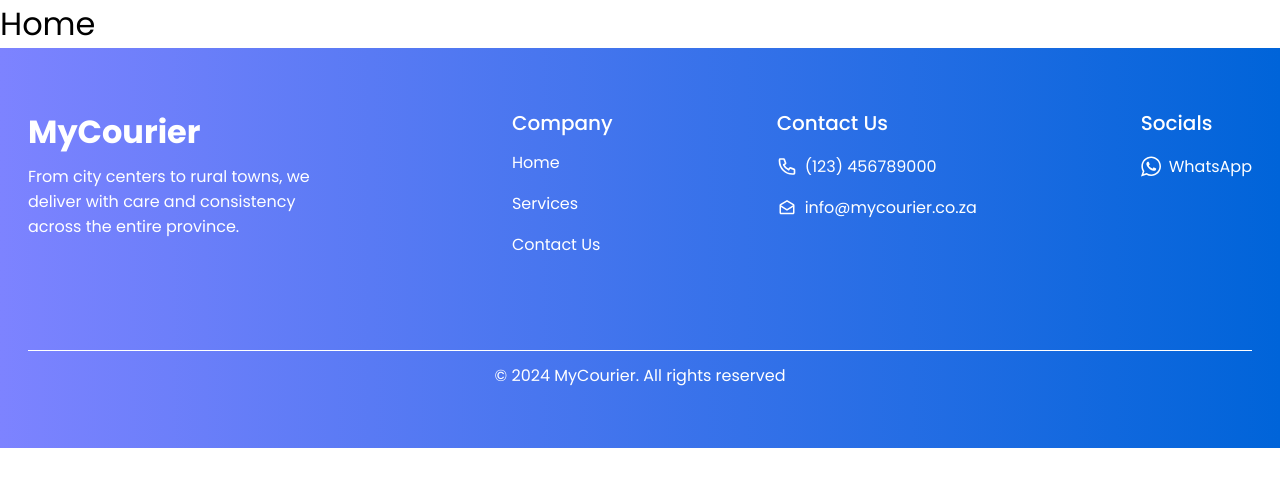
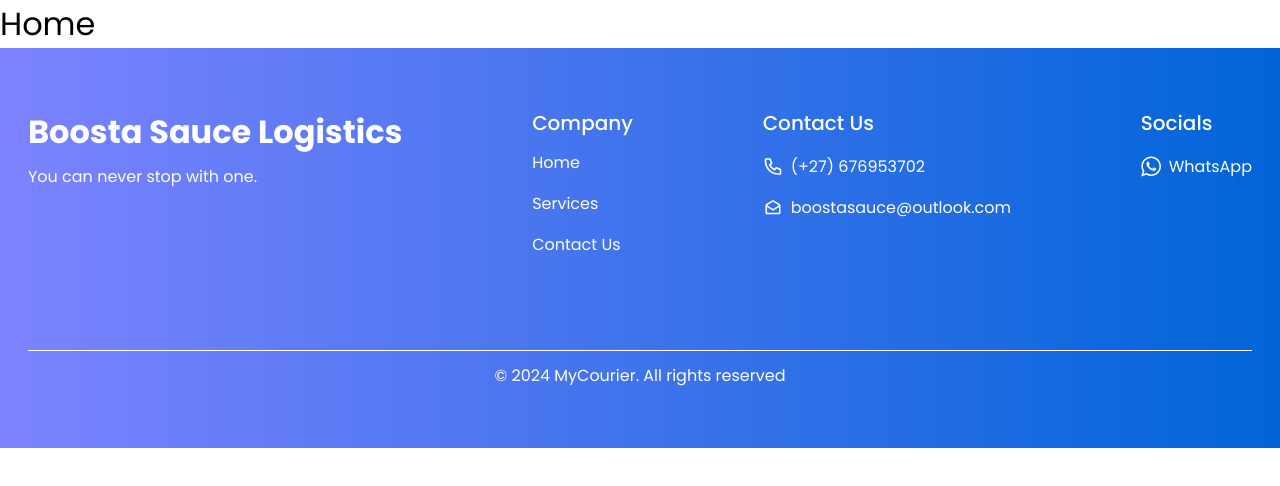
Before and after one commit to DEGEN101/Boosta-Sauce-Courier-Service-Website, a React (Create React App) app: page /#/ in a window 1280 px wide. Shown: the top 486 px of the page. Built offline with nearby package versions, Linux system fonts and the light colour scheme.

Commit message:
Added client information

```diff
--- a/src/Components/Footer/Footer.css
+++ b/src/Components/Footer/Footer.css
@@ -84,7 +84,7 @@
 
 .footer-main section {
     width: auto;
-    max-width: 320px;
+    max-width: 25em;
 }
 
 .footer-main .footer-navigation{
--- a/src/Components/Footer/Footer.jsx
+++ b/src/Components/Footer/Footer.jsx
@@ -11,10 +11,9 @@
             <article className="footer-container">
                 <section className="footer-main">
                     <section className="logo-section">
-                        <h1> MyCourier </h1>
+                        <h1> Boosta Sauce Logistics </h1>
                         <p>
-                            From city centers to rural towns, we deliver with
-                            care and consistency across the entire province.
+                            You can never stop with one.
                         </p>
                     </section>
 
@@ -40,11 +39,11 @@
                         <ul>
                             <li className="contact-item">
                                 <img src={phoneIcon} alt="Icon of phone" className="footer-icon" />
-                                <p> (123) 456789000 </p>
+                                <p> (+27) 676953702 </p>
                             </li>
                             <li className="contact-item">
                                 <img src={emailIcon} alt="Icon of email" className="footer-icon" />
-                                <p> info@mycourier.co.za </p>
+                                <p> boostasauce@outlook.com </p>
                             </li>
                         </ul>
                     </section>
@@ -54,7 +53,7 @@
                         <ul>
                             <li className="contact-item">
                                 <img src={whatsappIcon} alt="Icon of WhatsApp logo" className="footer-icon" />
-                                <a href=" https://wa.me/+27842477951" className="social-media-link">WhatsApp</a>
+                                <a href=" https://wa.me/+27676953702" className="social-media-link">WhatsApp</a>
                             </li>
                         </ul>
                     </section>
```
